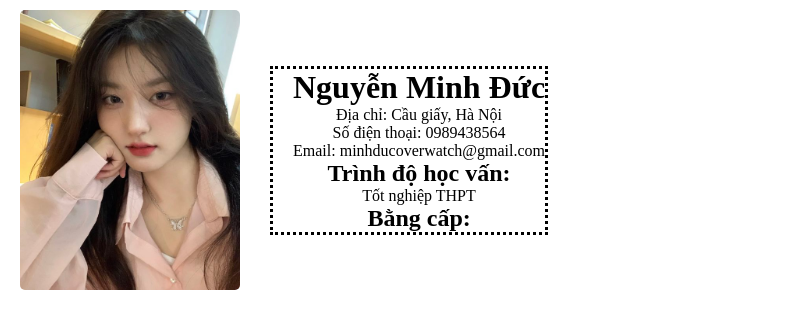
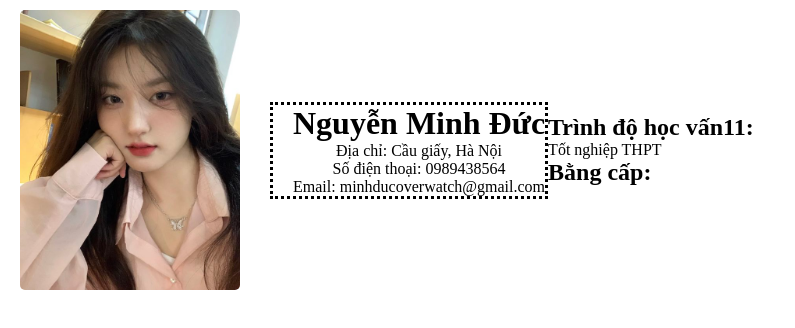
Before and after one commit to minhduz/MD1_bai4_TaoDanhSach, a plain HTML site: page CV.html in a window 1280 px wide. Shown: the whole page, without its empty margins (0-795 px from the left). Drawn offline with Linux system fonts and the light colour scheme.

Commit message:
add file

```diff
--- a/CV.html
+++ b/CV.html
@@ -14,10 +14,12 @@
       <p>Địa chỉ: Cầu giấy, Hà Nội</p>
       <p>Số điện thoại: 0989438564</p>
       <p>Email: minhducoverwatch@gmail.com</p>
-      <h2>Trình độ học vấn:</h2>
-      <p>Tốt nghiệp THPT</p>
-      <h2>Bằng cấp:</h2>
     </div>
+  </div>
+  <div class="hocvan">
+    <h2>Trình độ học vấn11:</h2>
+    <p>Tốt nghiệp THPT</p>
+    <h2>Bằng cấp:</h2>
   </div>
 </div>
 </body>
```
